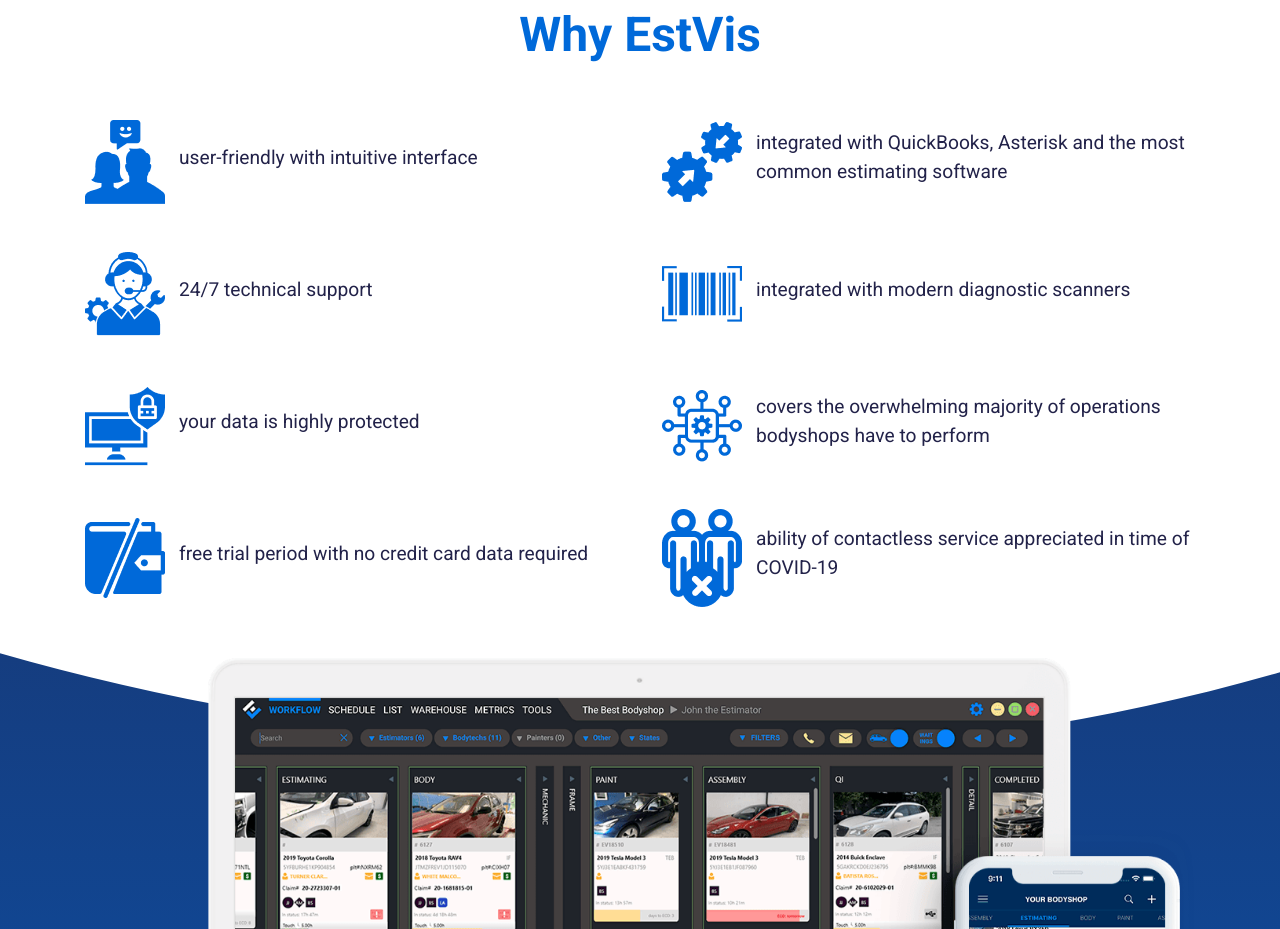
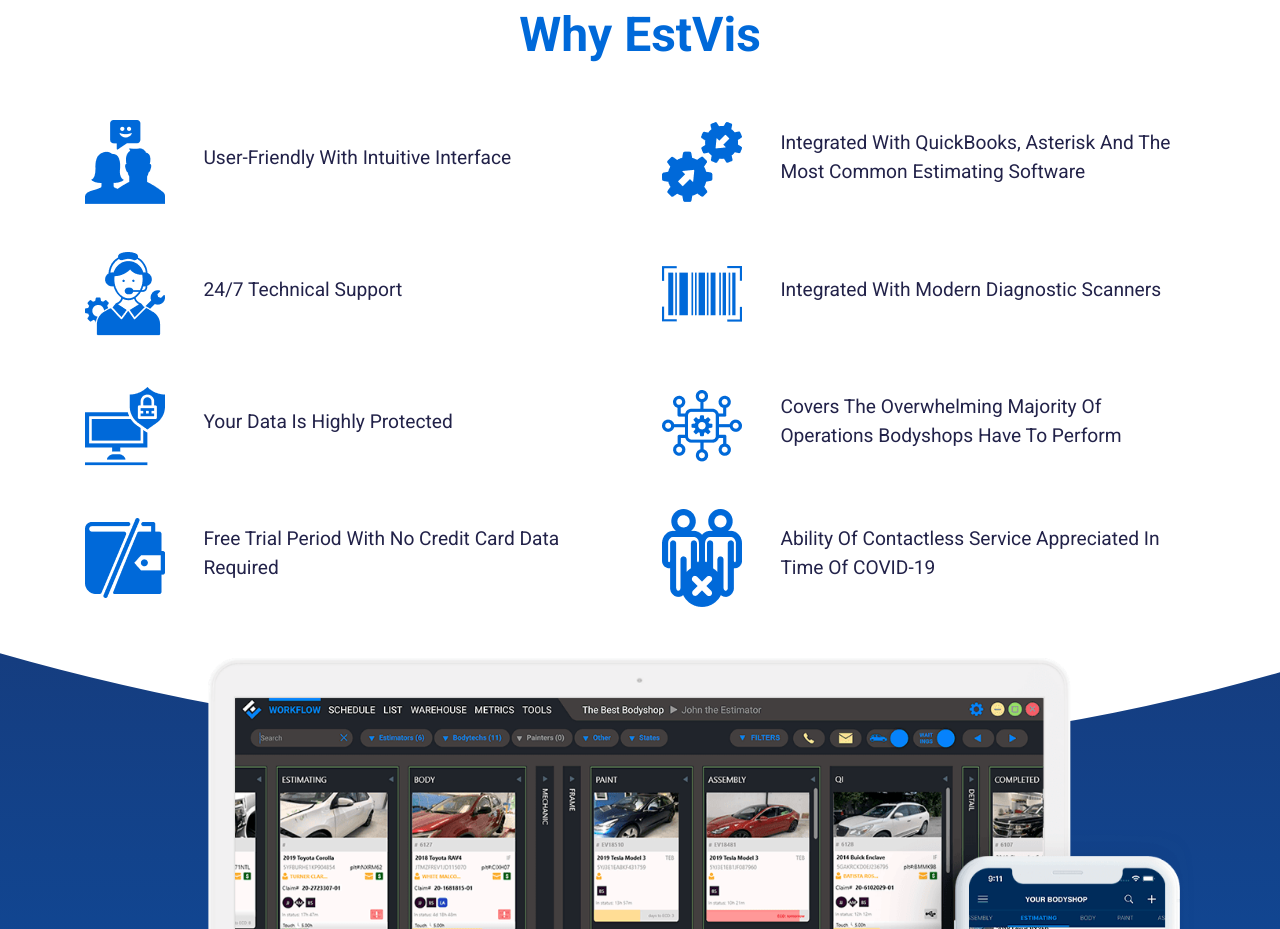
Before and after one commit to SerjBaturin/est-fut-lan, a website: page index.html in a window 1280 px wide. Shown: the part 2060-2989 px from the top of the page. Drawn offline with nearby package versions, Linux system fonts and the light colour scheme.

Commit message:
Capitalize text into Why block

```diff
--- a/main.css
+++ b/main.css
@@ -511,11 +511,12 @@
 }
 
 .why__list__item__text {
-  margin-left: 14px;
+  margin-left: 2em;
   font-family: "Roboto", sans-serif;
   font-size: 1.2em;
   font-weight: 400;
   color: #222249;
+  text-transform: capitalize;
 }
 
 .why__img {
```
